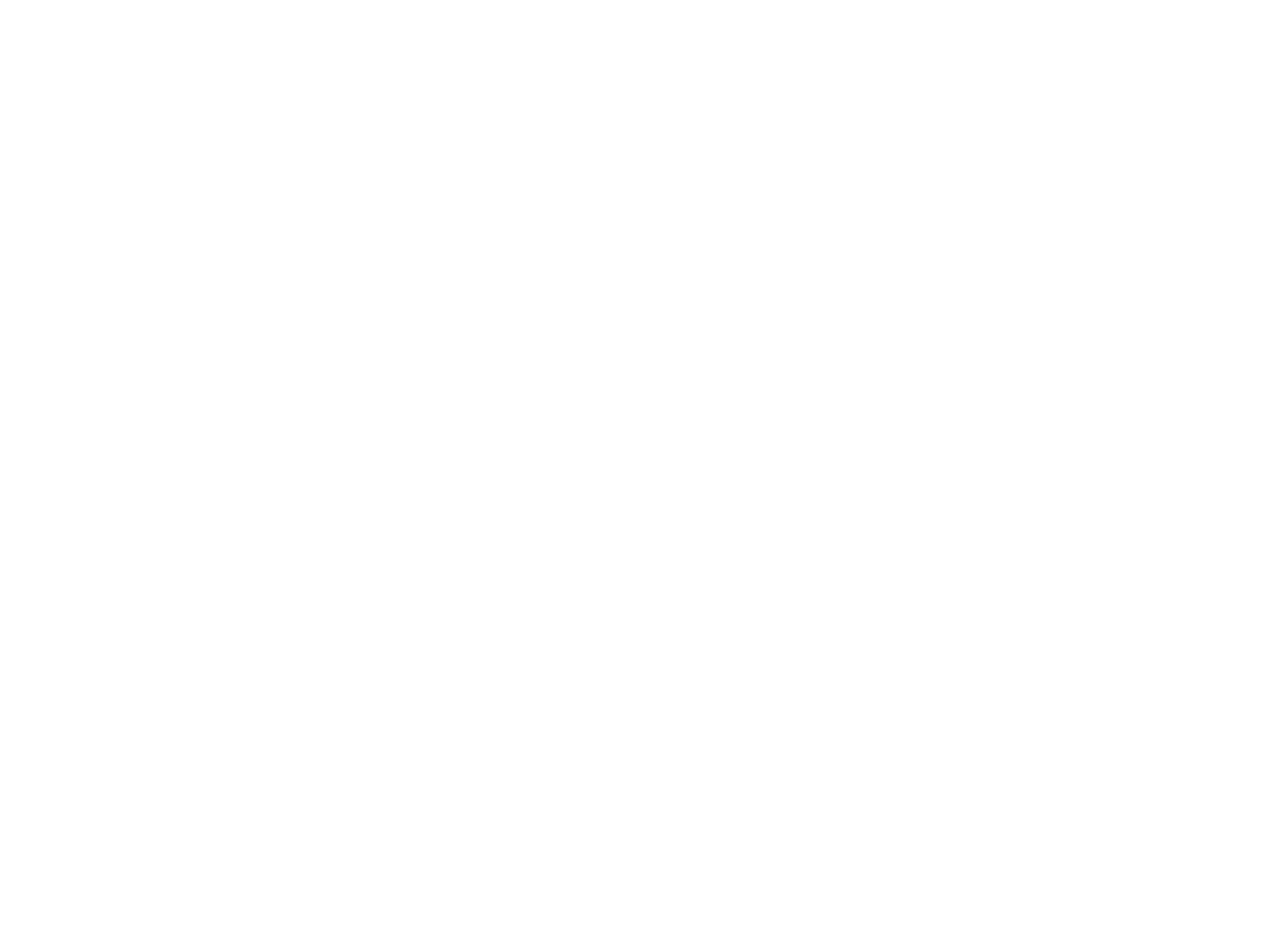
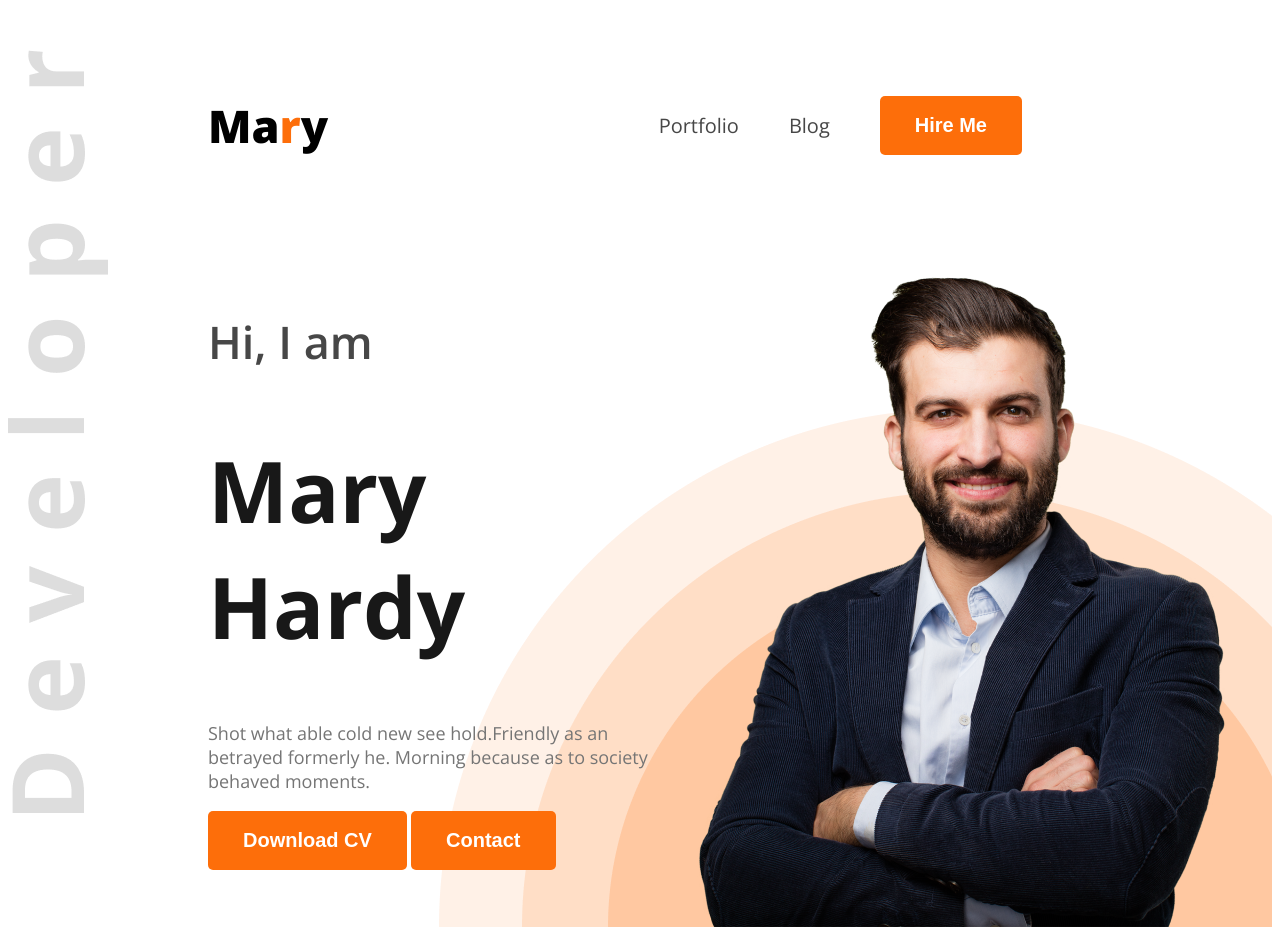
Before and after one commit to ahmedTonoy/portfolio_website, a plain HTML site: page index.html in a window 1280 px wide. Before the commit the page ends 800 px from the top, so only its background shows below. Drawn offline with nearby package versions, Linux system fonts and the light colour scheme.

Commit message:
Upto banner: Done

```diff
--- a/index.html
+++ b/index.html
@@ -1,13 +1,39 @@
 <!DOCTYPE html>
 <html lang="en">
+
 <head>
     <meta charset="UTF-8">
     <meta name="viewport" content="width=device-width, initial-scale=1.0">
     <title>Portfolio Website</title>
+    <link rel="preconnect" href="https://fonts.googleapis.com">
+    <link rel="preconnect" href="https://fonts.gstatic.com" crossorigin>
+    <link href="https://fonts.googleapis.com/css2?family=Open+Sans:ital,wght@0,300..800;1,300..800&display=swap"
+        rel="stylesheet">
+    <link rel="stylesheet" href="styles/portfolio.css">
 </head>
-<body>
-    <header>
 
+<body class="open-sans-normal">
+    <header class="header">
+        <nav>
+            <h3 class="nav-title">Ma<span class="text-primary">r</span>y</h3>
+            <ul>
+                <li><a class="dark-2" href="">Portfolio</a></li>
+                <li><a class="dark-2" href="">Blog</a></li>
+                <li><a href=""><button class="btn-primary">Hire Me</button></a></li>
+            </ul>
+        </nav>
+        <div class="banner">
+            <div class="banner-content">
+                <h4 class="banner-greetings dark-2">Hi, I  am</h4>
+                <h1 class="banner-title dark-1">Mary Hardy</h1>
+                <p class="banner-description dark-3">
+                    Shot what able cold new see hold.Friendly as an betrayed formerly he. Morning because as to society behaved moments.
+                </p>
+                <button class="btn-primary">Download CV</button>
+                <button class="btn-primary">Contact</button>
+            </div>
+            <img class="banner-pic" src="images/hardy.png" alt="self_image">
+        </div>
     </header>
     <main>
 
@@ -16,4 +42,5 @@
 
     </footer>
 </body>
+
 </html>
--- /dev/null
+++ b/styles/portfolio.css
@@ -0,0 +1,102 @@
+
+.open-sans-normal{
+  font-family: "Open Sans", sans-serif;
+  font-optical-sizing: auto;
+  font-style: normal;
+  font-variation-settings:
+    "wdth" 100;
+}
+
+/* Shared styles */
+.text-primary{
+    color: #FD6E0A;
+}
+
+.dark-1{
+    color: #181818;
+}
+
+.dark-2{
+    color: #474747;
+}
+
+.dark-3{
+    color: #757575;
+}
+
+.btn-primary{
+    font-weight: bold;
+    font-size: 20px;
+    background-color: #FD6E0A;
+    border-radius: 5px;
+    color: white;
+    padding: 18px 35px;
+    border: none;
+}
+
+/* Header */
+.header{
+    background-image: url(../images/developer.png), url(../images/header_bg.png);
+    background-repeat: no-repeat;
+    background-position: top left, bottom right;
+}
+
+/* Nav styles */
+nav{
+    display: flex;
+    align-items: center;
+    justify-content: space-between;
+    margin: 50px 200px;
+}
+
+nav ul{
+    display: flex;
+    align-items: center;
+}
+
+nav ul li{
+    list-style: none;
+    margin-right: 50px;
+}
+
+nav ul li a{
+    text-decoration: none;
+    font-size: 20px;
+}
+
+.nav-title{
+    font-weight: 800;
+    font-size: 45px;
+}
+
+/* Banner styles */
+
+.banner{
+    display: flex;
+    justify-content: space-between;
+    margin: 0 38px 0 200px;
+}
+
+.banner-content{
+    max-width: 585px;
+}
+
+.banner-greetings{
+    font-weight: 600;
+    font-size: 45px;
+}
+
+.banner-title{
+    font-weight: bold;
+    font-size: 85px;
+}
+
+.banner-description{
+    font-weight: 400;
+    font-size: 18px;
+}
+
+.banner-pic{
+    width: 584px;
+    height: 676px;
+}
```
